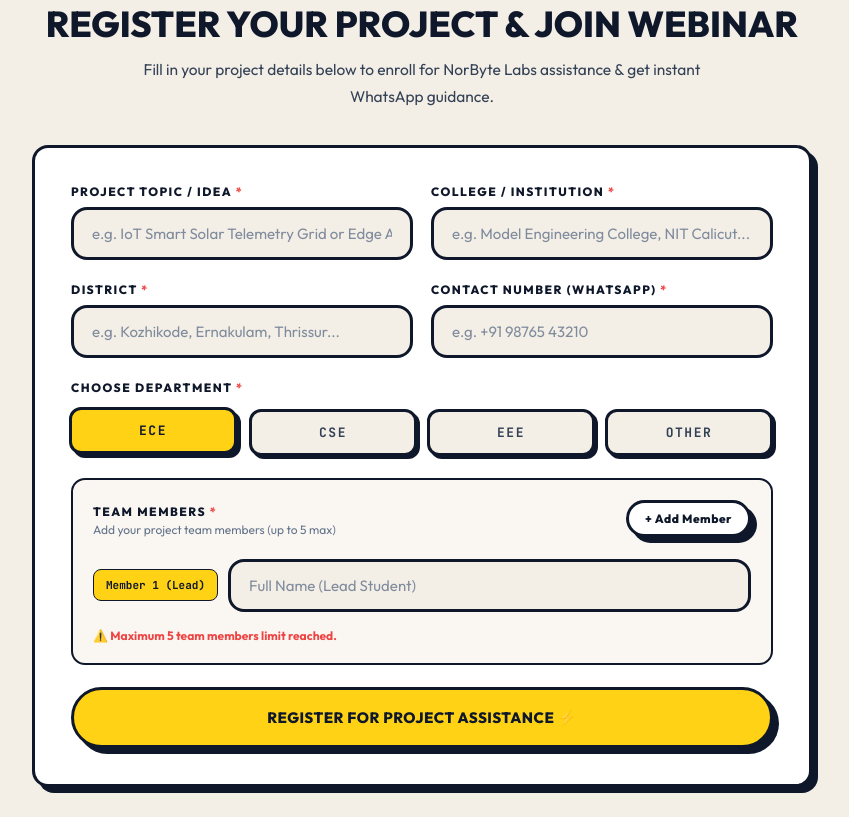
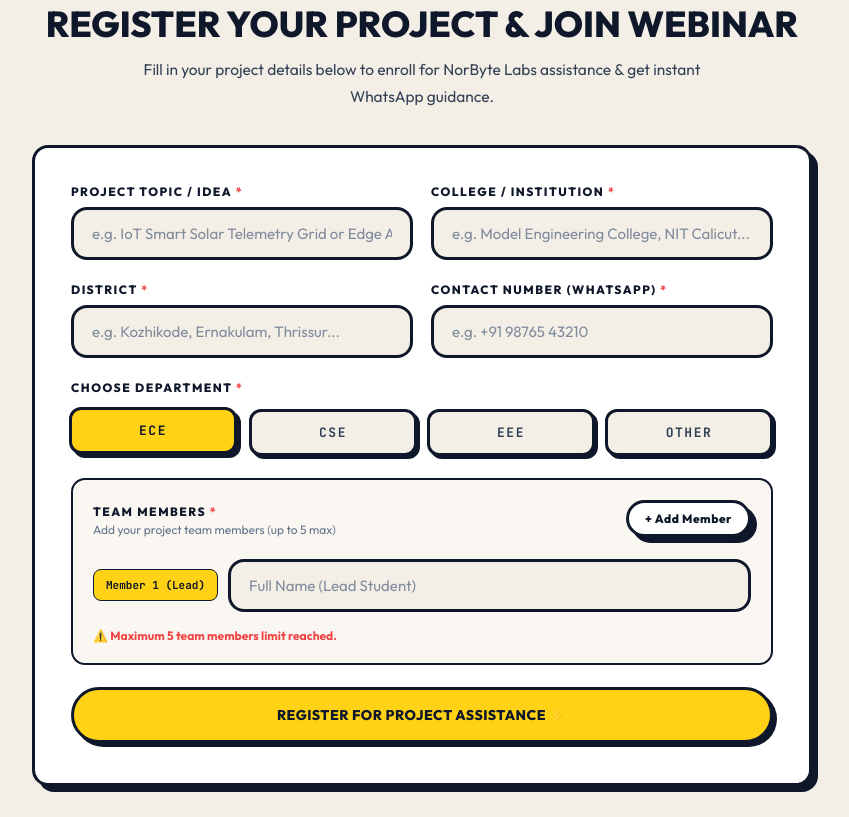
Before and after one commit to rajathashreef3-art/norbyte-labs, a website: page index.html in a window 1280 px wide. Shown: the part 1783-2600 px from the top of the page, without its empty margins (218-1067 px from the left). Drawn offline with Linux system fonts and the light colour scheme.

Commit message:
fix: Submit button overflow - reduce shadow, contain inside form, word-break

```diff
--- a/style.css
+++ b/style.css
@@ -1111,9 +1111,12 @@ ul { list-style: none; }
   background: var(--surface-card);
   border: var(--comic-border);
   border-radius: var(--radius);
-  padding: 36px;
+  padding: 36px 36px 40px;
   box-shadow: var(--comic-shadow);
   transition: transform var(--transition), box-shadow var(--transition);
+  overflow: hidden;
+  box-sizing: border-box;
+  width: 100%;
 }
 .contact-form:hover {
   transform: translate(-3px, -3px);
@@ -1177,8 +1180,27 @@ ul { list-style: none; }
 .form-submit {
   align-self: stretch;
   width: 100%;
-  padding: 18px;
-  font-size: 15px;
+  max-width: 100%;
+  padding: 16px 20px;
+  font-size: 14px;
+  box-sizing: border-box;
+  /* reduce shadow so it stays within form padding */
+  box-shadow: 4px 4px 0px var(--text-primary);
+  letter-spacing: 0.5px;
+  word-break: break-word;
+  white-space: normal;
+  line-height: 1.3;
+}
+.form-submit:hover {
+  transform: translate(-2px, -2px);
+  box-shadow: 6px 6px 0px var(--text-primary);
+}
+@media (max-width: 480px) {
+  .form-submit {
+    font-size: 13px;
+    padding: 14px 16px;
+    box-shadow: 3px 3px 0px var(--text-primary);
+  }
 }
 .form-success {
   display: flex;
```
